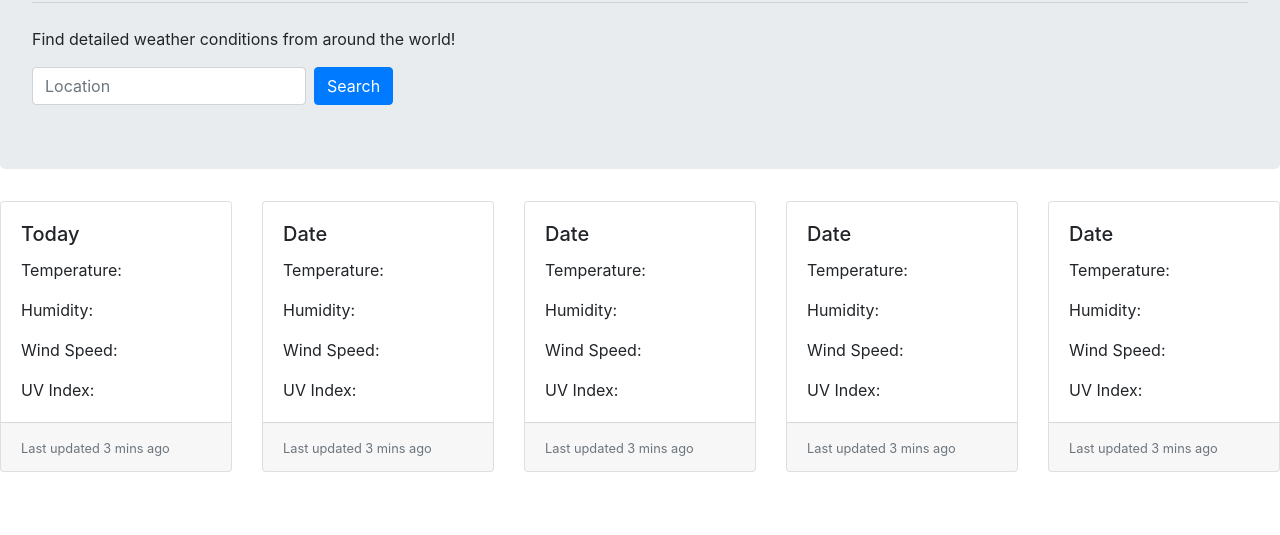
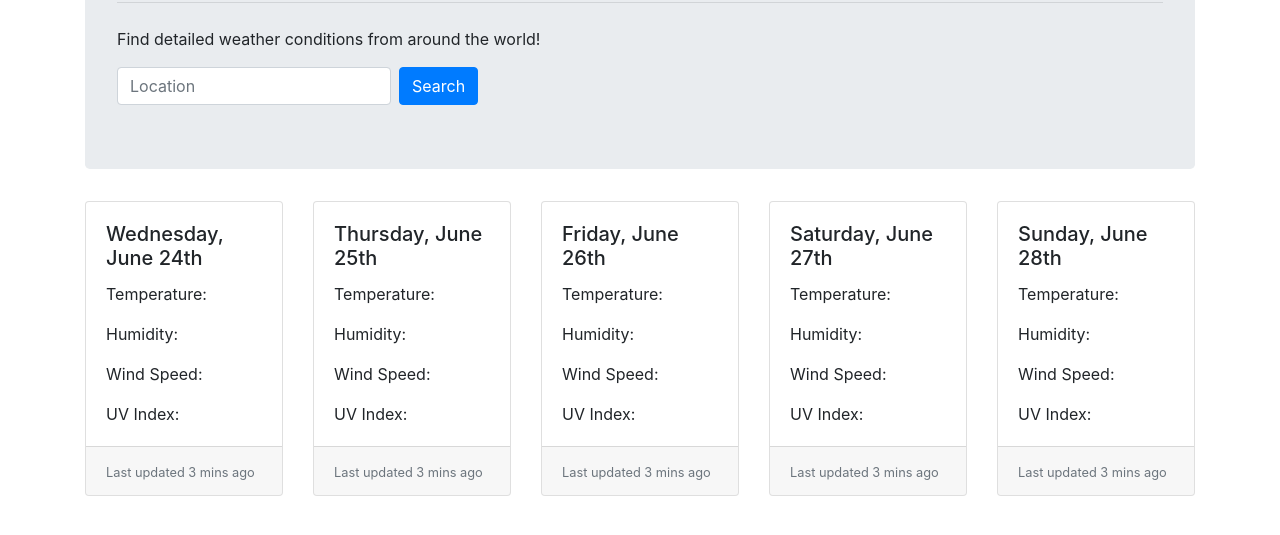
Before and after one commit to mr-cade/weather-dashboard, a plain HTML site: page index.html in a window 1280 px wide. Shown: the part 153-688 px from the top of the page. Drawn offline with nearby package versions, Linux system fonts and the light colour scheme; no server answers.

Commit message:
card deck structure and dynamic dates. API still not connecting properly.

```diff
--- a/index.html
+++ b/index.html
@@ -10,6 +10,7 @@
     <link rel="stylesheet" href="https://stackpath.bootstrapcdn.com/bootstrap/4.3.1/css/bootstrap.min.css" integrity="sha384-ggOyR0iXCbMQv3Xipma34MD+dH/1fQ784/j6cY/iJTQUOhcWr7x9JvoRxT2MZw1T" crossorigin="anonymous">
   </head>
   <body>
+    <div class="container">
     <div class="jumbotron">
         <h1 class="display-4">How's the Weather?</h1>
         <p class="lead"></p>
@@ -23,7 +24,7 @@
     <div class="card-deck">
         <div class="card">
           <div class="card-body">
-            <h5 class="card-title">Today</h5>
+            <h5 class="card-title today">Today</h5>
             <p class="card-text temp">Temperature: </p>
             <p class="card-text humidity">Humidity: </p>
             <p class="card-text wind">Wind Speed: </p>
@@ -35,11 +36,11 @@
         </div>
         <div class="card">
           <div class="card-body">
-            <h5 class="card-title">Date</h5>
-            <p class="card-text temp">Temperature: </p>
-            <p class="card-text humidity">Humidity: </p>
-            <p class="card-text wind">Wind Speed: </p>
-            <p class="card-text uv">UV Index: </p>
+            <h5 class="card-title day1">Date</h5>
+            <p class="card-text temp1">Temperature: </p>
+            <p class="card-text humidity1">Humidity: </p>
+            <p class="card-text wind1">Wind Speed: </p>
+            <p class="card-text uv1">UV Index: </p>
           </div>
           <div class="card-footer">
             <small class="text-muted">Last updated 3 mins ago</small>
@@ -47,11 +48,11 @@
         </div>
         <div class="card">
           <div class="card-body">
-            <h5 class="card-title">Date</h5>
-            <p class="card-text temp">Temperature: </p>
-            <p class="card-text humidity">Humidity: </p>
-            <p class="card-text wind">Wind Speed: </p>
-            <p class="card-text uv">UV Index: </p>
+            <h5 class="card-title day2">Date</h5>
+            <p class="card-text temp2">Temperature: </p>
+            <p class="card-text humidity2">Humidity: </p>
+            <p class="card-text wind2">Wind Speed: </p>
+            <p class="card-text uv2">UV Index: </p>
           </div>
           <div class="card-footer">
             <small class="text-muted">Last updated 3 mins ago</small>
@@ -59,11 +60,11 @@
         </div>
         <div class="card">
             <div class="card-body">
-              <h5 class="card-title">Date</h5>
-              <p class="card-text temp">Temperature: </p>
-              <p class="card-text humidity">Humidity: </p>
-              <p class="card-text wind">Wind Speed: </p>
-              <p class="card-text uv">UV Index: </p>
+              <h5 class="card-title day3">Date</h5>
+              <p class="card-text temp3">Temperature: </p>
+              <p class="card-text humidity3">Humidity: </p>
+              <p class="card-text wind3">Wind Speed: </p>
+              <p class="card-text uv3">UV Index: </p>
             </div>
             <div class="card-footer">
               <small class="text-muted">Last updated 3 mins ago</small>
@@ -71,22 +72,25 @@
           </div>
           <div class="card">
             <div class="card-body">
-              <h5 class="card-title">Date</h5>
-              <p class="card-text temp">Temperature: </p>
-              <p class="card-text humidity">Humidity: </p>
-              <p class="card-text wind">Wind Speed: </p>
-              <p class="card-text uv">UV Index: </p>
+              <h5 class="card-title day4">Date</h5>
+              <p class="card-text temp4">Temperature: </p>
+              <p class="card-text humidity4">Humidity: </p>
+              <p class="card-text wind4">Wind Speed: </p>
+              <p class="card-text uv4">UV Index: </p>
             </div>
             <div class="card-footer">
               <small class="text-muted">Last updated 3 mins ago</small>
             </div>
           </div>
       </div>
-    <script src="script.js"></script>
+    </div>
     <!-- Optional JavaScript -->
     <!-- jQuery first, then Popper.js, then Bootstrap JS -->
     <script src="https://code.jquery.com/jquery-3.4.1.min.js"></script>
     <script src="https://cdnjs.cloudflare.com/ajax/libs/popper.js/1.14.7/umd/popper.min.js" integrity="sha384-UO2eT0CpHqdSJQ6hJty5KVphtPhzWj9WO1clHTMGa3JDZwrnQq4sF86dIHNDz0W1" crossorigin="anonymous"></script>
     <script src="https://stackpath.bootstrapcdn.com/bootstrap/4.3.1/js/bootstrap.min.js" integrity="sha384-JjSmVgyd0p3pXB1rRibZUAYoIIy6OrQ6VrjIEaFf/nJGzIxFDsf4x0xIM+B07jRM" crossorigin="anonymous"></script>
+    <script src="https://cdnjs.cloudflare.com/ajax/libs/moment.js/2.24.0/moment.min.js"></script>
+
+    <script src="script.js"></script>
   </body>
 </html>
--- a/script.js
+++ b/script.js
@@ -0,0 +1,55 @@
+var cityName = "Bountiful"
+var APIKey = "5a688da3863b70429be33748b7a10332";
+var queryURL = "api.openweathermap.org/data/2.5/forecast?q=bountiful&appid=5a688da3863b70429be33748b7a10332"
+
+console.log(moment().format("dddd, MMMM Do YYYY"));
+
+// day 1 stats
+$(".today").text(moment().format("dddd, MMMM Do"));
+$(".temp")
+$(".humidity")
+$(".wind")
+$(".uv")
+
+// day 2 stats
+$(".day1").text(moment().add(1, 'days').format("dddd, MMMM Do"));
+$(".temp1")
+$(".humidity1")
+$(".wind1")
+$(".uv1")
+
+// day 3 stats
+$(".day2").text(moment().add(2, 'days').format("dddd, MMMM Do"));
+$(".temp2")
+$(".humidity2")
+$(".wind2")
+$(".uv2")
+
+// day 4 stats
+$(".day3").text(moment().add(3, 'days').format("dddd, MMMM Do"));
+$(".temp3")
+$(".humidity3")
+$(".wind3")
+$(".uv3")
+
+// day 5 stats
+$(".day4").text(moment().add(4, 'days').format("dddd, MMMM Do"));
+$(".temp4")
+$(".humidity4")
+$(".wind4")
+$(".uv4")
+
+// Create an AJAX call to retrieve data -- Log the data in console
+$.ajax({
+  url: queryURL,
+  method: "GET"
+}).then(function (response) {
+
+  // Log the data in HTML
+  console.log(queryURL);
+  console.log(response);
+  var tempK = response.main.temp;
+  var tempF = Math.round((tempK - 273.15) * 1.8 + 32);
+  console.log(tempF);
+  $(".temp").text("Temperature: " + tempF)
+});
```
